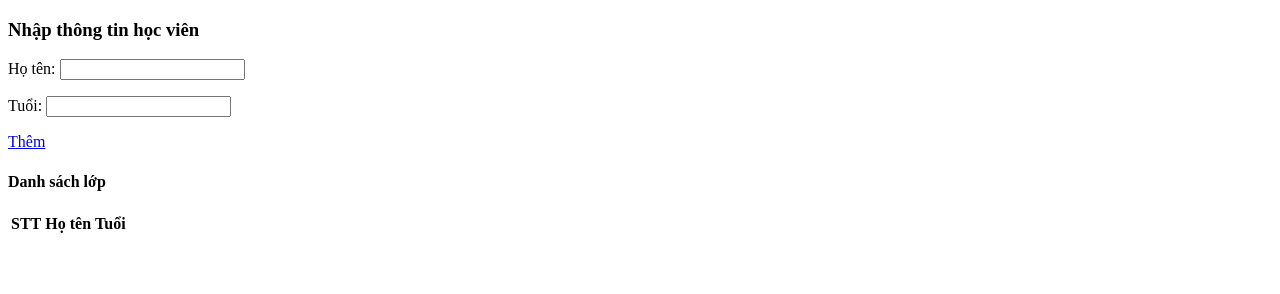
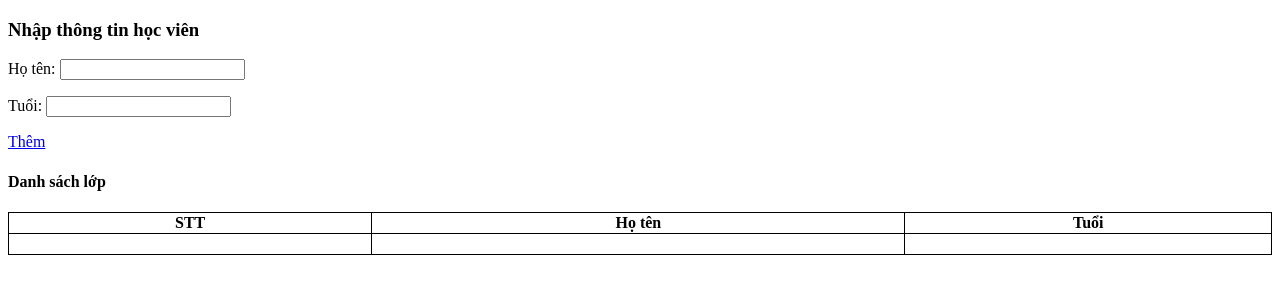
Before and after one commit to ducanh97jp/duc-anh-jp, a plain HTML site: page index.html in a window 1280 px wide. Drawn offline with Linux system fonts and the light colour scheme.

Commit message:
ps
thêm file

```diff
--- a/index.html
+++ b/index.html
@@ -1,10 +1,11 @@
 <!DOCTYPE html>
 <html>
 <head>
-
+<link rel="stylesheet" href="style.css">
     <title>Demo wep</title>
 </head>
 <body>
+
       <h3>Nhập thông tin học viên</h3>
       <p>Họ tên:
         <input type="text">
@@ -13,12 +14,18 @@
         <input type="text">
       </p>
       <a href="ah.html">Thêm</a>
+
     <h4>Danh sách lớp</h4>
-    <table>
+    <table border="1" style="width: 100%">
         <tr>
             <th>STT</th>
             <th>Họ tên</th>
             <th>Tuổi</th>
+        </tr>
+        <tr>
+          <td><br></td>
+          <td><br></td>
+          <td><br></td>
         </tr>
 
     </table>
--- /dev/null
+++ b/style.css
@@ -0,0 +1,4 @@
+table, th, td {
+    border: 1px solid black;
+    border-collapse: collapse;
+}
```
Lines whose indentation alone changed are shown as unchanged.
